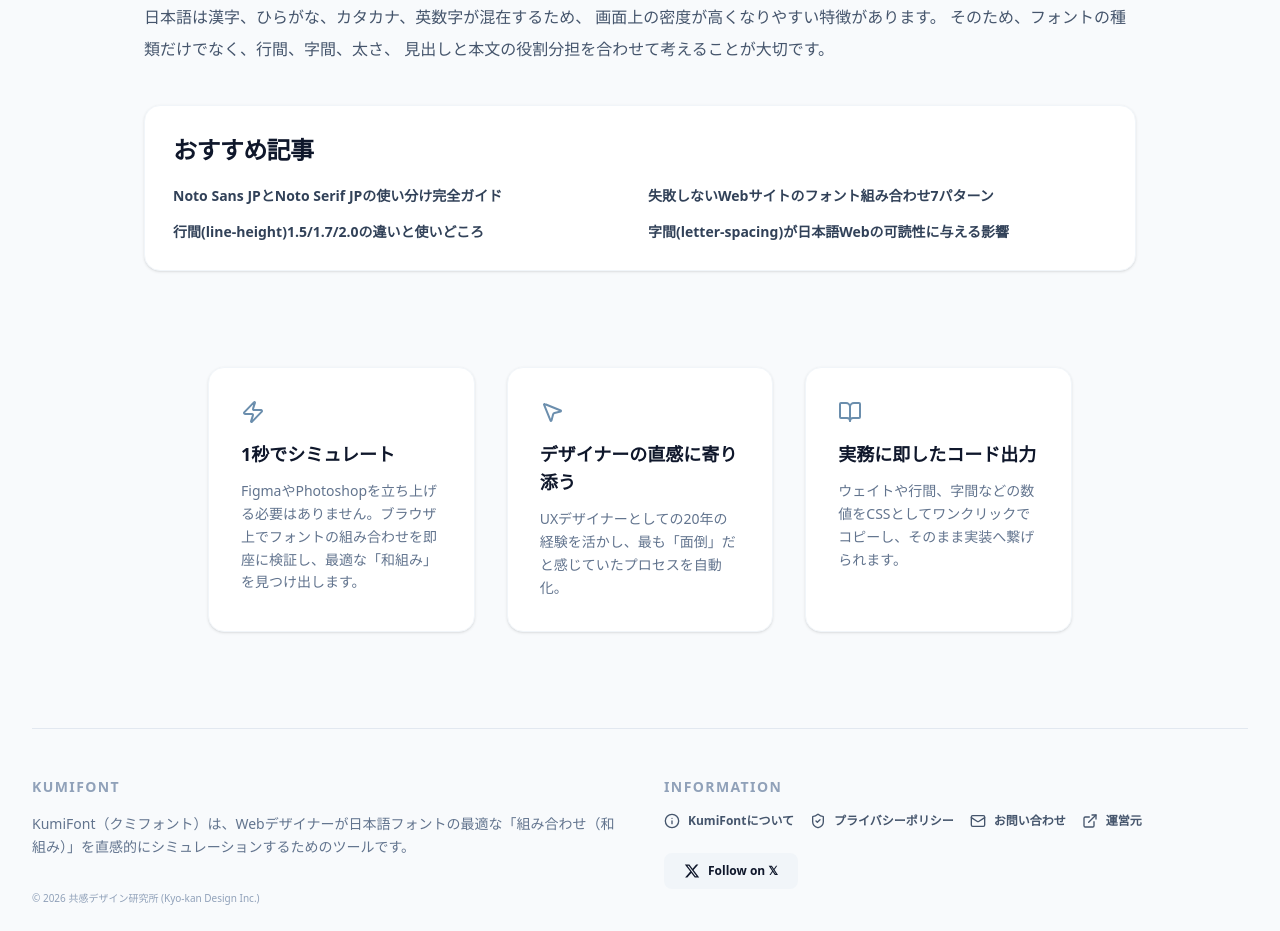
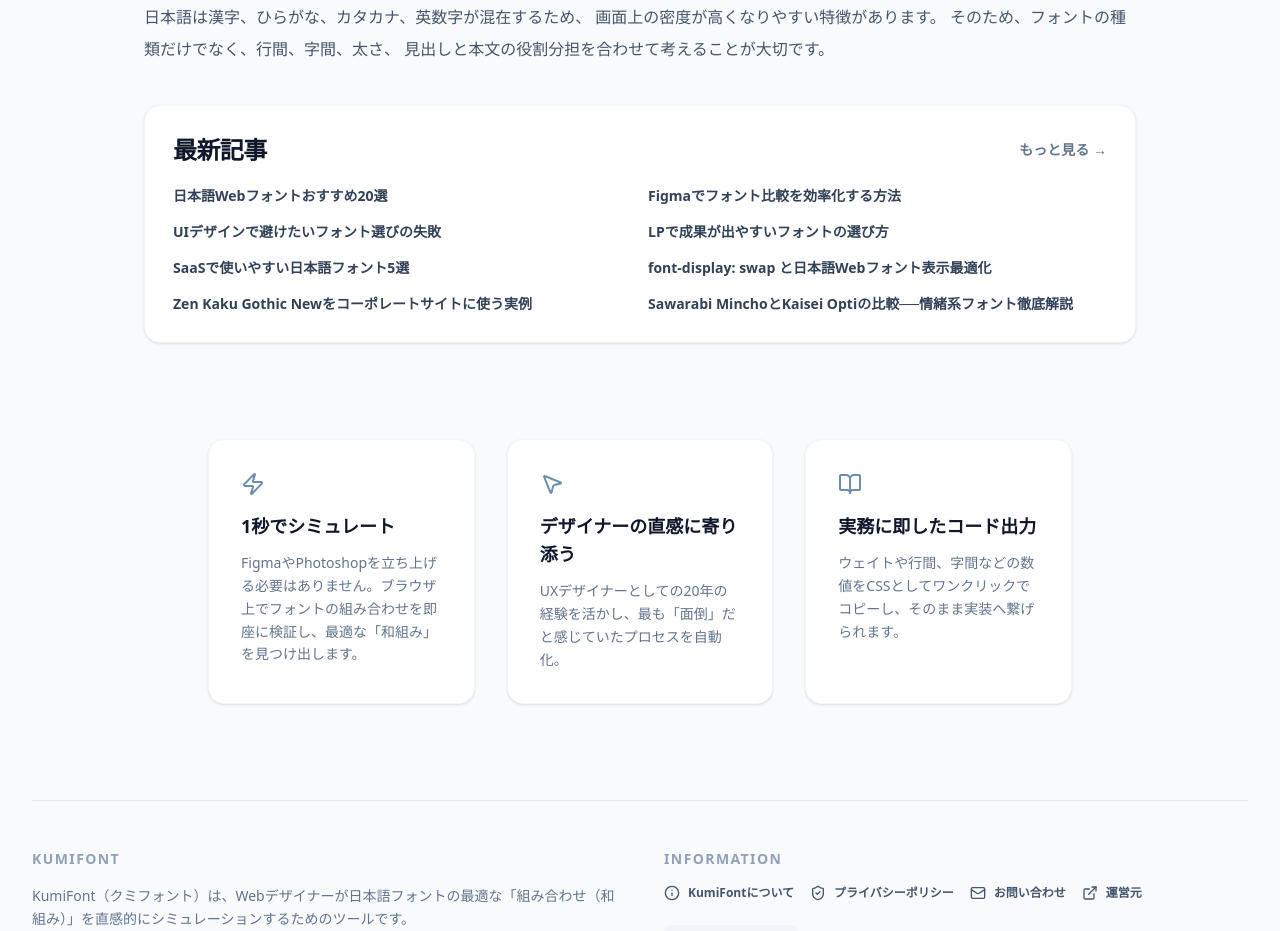
Before and after one commit to kyo-kan-design/my-font-app, a React (Vite) app: page / in a window 1280 px wide. Shown: the part 1980-2911 px from the top of the page. Built offline with nearby package versions, Linux system fonts and the light colour scheme; a web font is replaced by a local one.

Commit message:
Show latest articles on homepage

```diff
--- a/src/App.jsx
+++ b/src/App.jsx
@@ -460,34 +460,33 @@ export default function App() {
         </div>
 
         <div className="bg-white p-7 rounded-2xl border border-slate-100 shadow-sm">
-          <h2 className="text-2xl font-black tracking-tight text-slate-900 mb-5">
-            おすすめ記事
-          </h2>
+          <div className="flex items-center justify-between mb-5">
+            <h2 className="text-2xl font-black tracking-tight text-slate-900">
+              最新記事
+            </h2>
+
+            <a
+              href="/column"
+              className="text-sm font-bold text-slate-500 hover:text-slate-900"
+            >
+              もっと見る →
+            </a>
+          </div>
+
           <div className="grid grid-cols-1 md:grid-cols-2 gap-4">
-            <a
-              href="/article/noto-sans-vs-serif"
-              className="text-sm font-bold text-slate-700 hover:underline"
-            >
-              Noto Sans JPとNoto Serif JPの使い分け完全ガイド
-            </a>
-            <a
-              href="/article/font-pairing-7-patterns"
-              className="text-sm font-bold text-slate-700 hover:underline"
-            >
-              失敗しないWebサイトのフォント組み合わせ7パターン
-            </a>
-            <a
-              href="/article/line-height-guide"
-              className="text-sm font-bold text-slate-700 hover:underline"
-            >
-              行間(line-height)1.5/1.7/2.0の違いと使いどころ
-            </a>
-            <a
-              href="/article/letter-spacing-japanese"
-              className="text-sm font-bold text-slate-700 hover:underline"
-            >
-              字間(letter-spacing)が日本語Webの可読性に与える影響
-            </a>
+            {articles
+              .slice()
+              .reverse()
+              .slice(0, 8)
+              .map((article) => (
+                <a
+                  key={article.slug}
+                  href={`/article/${article.slug}`}
+                  className="text-sm font-bold text-slate-700 hover:underline"
+                >
+                  {article.title}
+                </a>
+              ))}
           </div>
         </div>
       </section>
```
